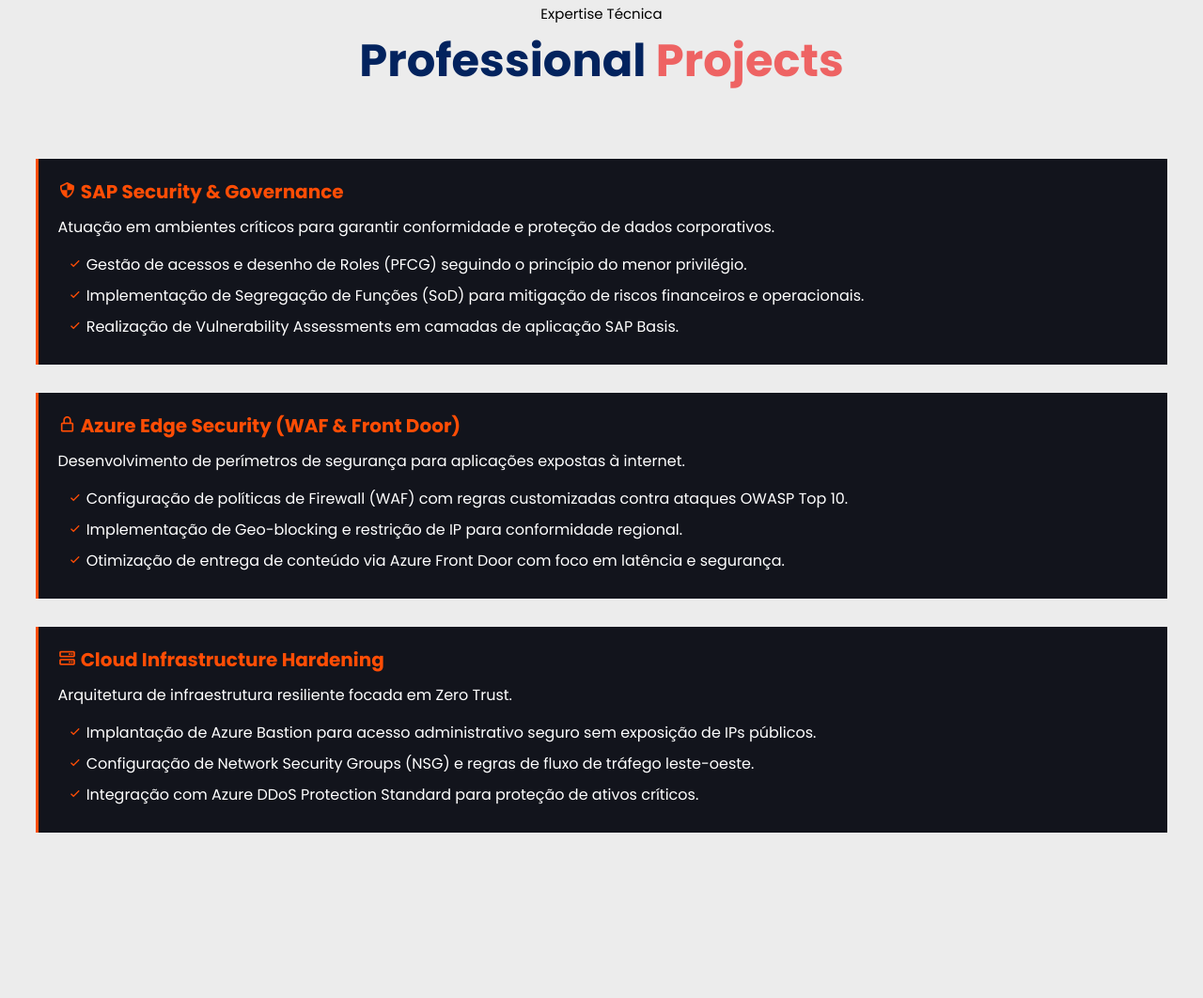
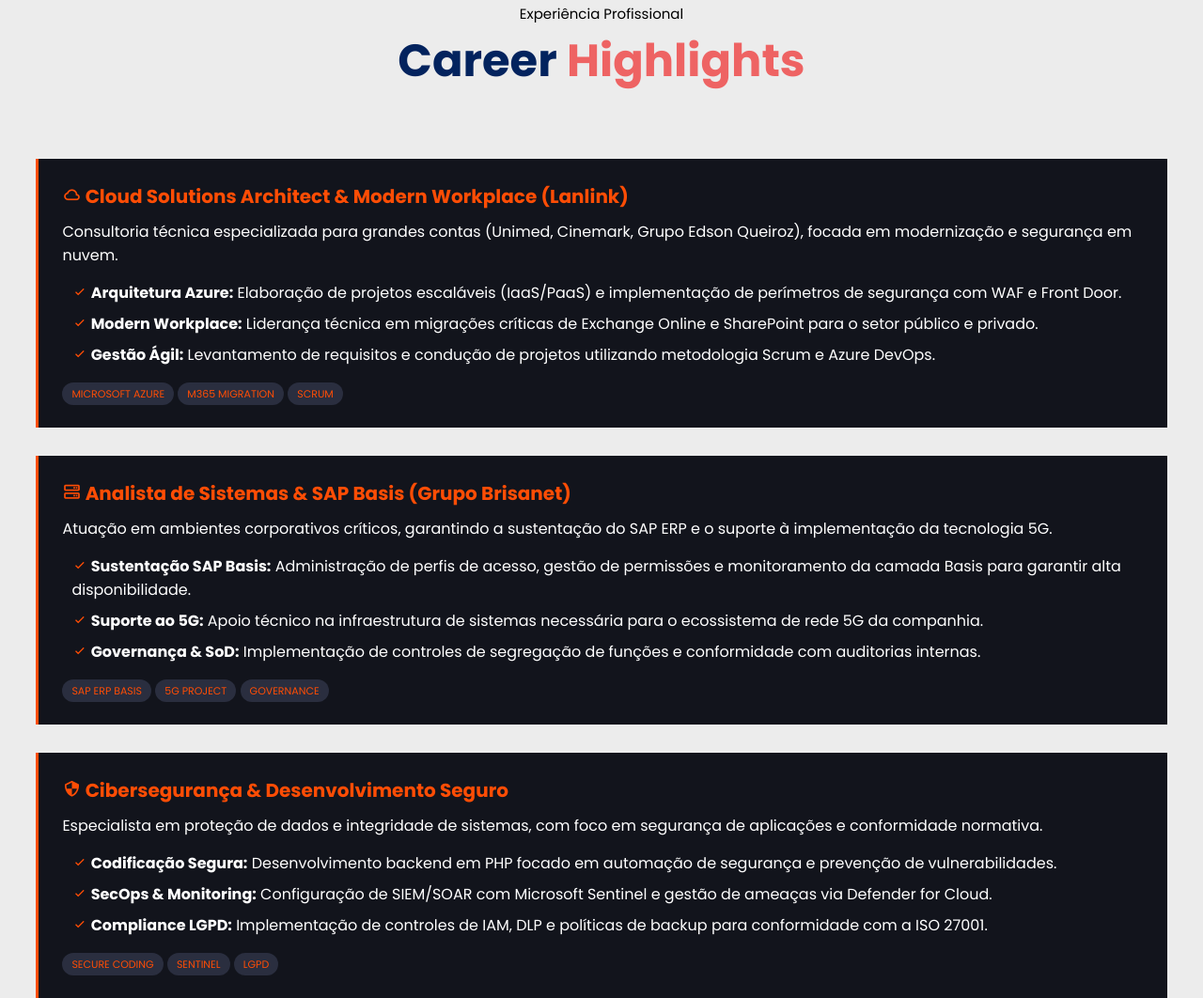
Before and after one commit to lucasliins/portifolio, a plain HTML site: page llportfolio.com.br/index.html in a window 1280 px wide. Shown: the part 3443-4505 px from the top of the page at 94% size. Drawn offline with nearby package versions, Linux system fonts and the light colour scheme; a script that the page names is missing.

Commit message:
Update index.html

```diff
--- a/llportfolio.com.br/index.html
+++ b/llportfolio.com.br/index.html
@@ -157,45 +157,73 @@
     </section>
 
     <!--portfolio section design-->
-  <section class="portfolio" id="professional-projects">
+  <section class="portfolio" id="career-highlights">
     <div class="main-text">
-        <p>Expertise Técnica</p>
-        <h2>Professional <span>Projects</span></h2>
+        <p>Experiência Profissional</p>
+        <h2>Career <span>Highlights</span></h2>
     </div>
 
-    <div class="portfolio-content" style="display: block;"> <div class="prof-item" style="margin-bottom: 30px; padding: 20px; border-left: 3px solid #ff4d05; background: #12141c;">
-            <h5 style="color: #ff4d05; font-size: 20px; margin-bottom: 10px;"><i class="bx bx-shield-quarter"></i> SAP Security & Governance</h5>
-            <p style="margin-bottom: 15px; color: #ffffff;">Atuação em ambientes críticos para garantir conformidade e proteção de dados corporativos.</p>
+    <div class="portfolio-content" style="display: block;">
+
+        <div class="prof-item" style="margin-bottom: 30px; padding: 25px; border-left: 3px solid #ff4d05; background: #12141c;">
+            <h5 style="color: #ff4d05; font-size: 20px; margin-bottom: 10px;">
+                <i class="bx bx-cloud"></i> Cloud Solutions Architect & Modern Workplace (Lanlink)
+            </h5>
+            <p style="margin-bottom: 15px; color: #ffffff;">
+                Consultoria técnica especializada para grandes contas (Unimed, Cinemark, Grupo Edson Queiroz), focada em modernização e segurança em nuvem.
+            </p>
             <ul style="list-style: none; padding-left: 10px; color: #ffffff;">
-                <li style="margin-bottom: 8px;"><i class="bx bx-check" style="color: #ff4d05;"></i> Gestão de acessos e desenho de Roles (PFCG) seguindo o princípio do menor privilégio.</li>
-                <li style="margin-bottom: 8px;"><i class="bx bx-check" style="color: #ff4d05;"></i> Implementação de Segregação de Funções (SoD) para mitigação de riscos financeiros e operacionais.</li>
-                <li style="margin-bottom: 8px;"><i class="bx bx-check" style="color: #ff4d05;"></i> Realização de Vulnerability Assessments em camadas de aplicação SAP Basis.</li>
+                <li style="margin-bottom: 8px;"><i class="bx bx-check" style="color: #ff4d05;"></i> <b>Arquitetura Azure:</b> Elaboração de projetos escaláveis (IaaS/PaaS) e implementação de perímetros de segurança com WAF e Front Door.</li>
+                <li style="margin-bottom: 8px;"><i class="bx bx-check" style="color: #ff4d05;"></i> <b>Modern Workplace:</b> Liderança técnica em migrações críticas de Exchange Online e SharePoint para o setor público e privado.</li>
+                <li style="margin-bottom: 8px;"><i class="bx bx-check" style="color: #ff4d05;"></i> <b>Gestão Ágil:</b> Levantamento de requisitos e condução de projetos utilizando metodologia Scrum e Azure DevOps.</li>
             </ul>
+            <div style="margin-top: 15px;">
+                <span style="background: #2a2e3f; color: #ff4d05; padding: 4px 10px; border-radius: 15px; font-size: 11px;">MICROSOFT AZURE</span>
+                <span style="background: #2a2e3f; color: #ff4d05; padding: 4px 10px; border-radius: 15px; font-size: 11px;">M365 MIGRATION</span>
+                <span style="background: #2a2e3f; color: #ff4d05; padding: 4px 10px; border-radius: 15px; font-size: 11px;">SCRUM</span>
+            </div>
         </div>
 
-        <div class="prof-item" style="margin-bottom: 30px; padding: 20px; border-left: 3px solid #ff4d05; background: #12141c;">
-            <h5 style="color: #ff4d05; font-size: 20px; margin-bottom: 10px;"><i class="bx bx-lock-alt"></i> Azure Edge Security (WAF & Front Door)</h5>
-            <p style="margin-bottom: 15px; color: #ffffff;">Desenvolvimento de perímetros de segurança para aplicações expostas à internet.</p>
+        <div class="prof-item" style="margin-bottom: 30px; padding: 25px; border-left: 3px solid #ff4d05; background: #12141c;">
+            <h5 style="color: #ff4d05; font-size: 20px; margin-bottom: 10px;">
+                <i class="bx bx-server"></i> Analista de Sistemas & SAP Basis (Grupo Brisanet)
+            </h5>
+            <p style="margin-bottom: 15px; color: #ffffff;">
+                Atuação em ambientes corporativos críticos, garantindo a sustentação do SAP ERP e o suporte à implementação da tecnologia 5G.
+            </p>
             <ul style="list-style: none; padding-left: 10px; color: #ffffff;">
-                <li style="margin-bottom: 8px;"><i class="bx bx-check" style="color: #ff4d05;"></i> Configuração de políticas de Firewall (WAF) com regras customizadas contra ataques OWASP Top 10.</li>
-                <li style="margin-bottom: 8px;"><i class="bx bx-check" style="color: #ff4d05;"></i> Implementação de Geo-blocking e restrição de IP para conformidade regional.</li>
-                <li style="margin-bottom: 8px;"><i class="bx bx-check" style="color: #ff4d05;"></i> Otimização de entrega de conteúdo via Azure Front Door com foco em latência e segurança.</li>
+                <li style="margin-bottom: 8px;"><i class="bx bx-check" style="color: #ff4d05;"></i> <b>Sustentação SAP Basis:</b> Administração de perfis de acesso, gestão de permissões e monitoramento da camada Basis para garantir alta disponibilidade.</li>
+                <li style="margin-bottom: 8px;"><i class="bx bx-check" style="color: #ff4d05;"></i> <b>Suporte ao 5G:</b> Apoio técnico na infraestrutura de sistemas necessária para o ecossistema de rede 5G da companhia.</li>
+                <li style="margin-bottom: 8px;"><i class="bx bx-check" style="color: #ff4d05;"></i> <b>Governança & SoD:</b> Implementação de controles de segregação de funções e conformidade com auditorias internas.</li>
             </ul>
+            <div style="margin-top: 15px;">
+                <span style="background: #2a2e3f; color: #ff4d05; padding: 4px 10px; border-radius: 15px; font-size: 11px;">SAP ERP BASIS</span>
+                <span style="background: #2a2e3f; color: #ff4d05; padding: 4px 10px; border-radius: 15px; font-size: 11px;">5G PROJECT</span>
+                <span style="background: #2a2e3f; color: #ff4d05; padding: 4px 10px; border-radius: 15px; font-size: 11px;">GOVERNANCE</span>
+            </div>
         </div>
 
-        <div class="prof-item" style="margin-bottom: 30px; padding: 20px; border-left: 3px solid #ff4d05; background: #12141c;">
-            <h5 style="color: #ff4d05; font-size: 20px; margin-bottom: 10px;"><i class="bx bx-server"></i> Cloud Infrastructure Hardening</h5>
-            <p style="margin-bottom: 15px; color: #ffffff;">Arquitetura de infraestrutura resiliente focada em Zero Trust.</p>
+        <div class="prof-item" style="margin-bottom: 30px; padding: 25px; border-left: 3px solid #ff4d05; background: #12141c;">
+            <h5 style="color: #ff4d05; font-size: 20px; margin-bottom: 10px;">
+                <i class="bx bx-shield-quarter"></i> Cibersegurança & Desenvolvimento Seguro
+            </h5>
+            <p style="margin-bottom: 15px; color: #ffffff;">
+                Especialista em proteção de dados e integridade de sistemas, com foco em segurança de aplicações e conformidade normativa.
+            </p>
             <ul style="list-style: none; padding-left: 10px; color: #ffffff;">
-                <li style="margin-bottom: 8px;"><i class="bx bx-check" style="color: #ff4d05;"></i> Implantação de Azure Bastion para acesso administrativo seguro sem exposição de IPs públicos.</li>
-                <li style="margin-bottom: 8px;"><i class="bx bx-check" style="color: #ff4d05;"></i> Configuração de Network Security Groups (NSG) e regras de fluxo de tráfego leste-oeste.</li>
-                <li style="margin-bottom: 8px;"><i class="bx bx-check" style="color: #ff4d05;"></i> Integração com Azure DDoS Protection Standard para proteção de ativos críticos.</li>
+                <li style="margin-bottom: 8px;"><i class="bx bx-check" style="color: #ff4d05;"></i> <b>Codificação Segura:</b> Desenvolvimento backend em PHP focado em automação de segurança e prevenção de vulnerabilidades.</li>
+                <li style="margin-bottom: 8px;"><i class="bx bx-check" style="color: #ff4d05;"></i> <b>SecOps & Monitoring:</b> Configuração de SIEM/SOAR com Microsoft Sentinel e gestão de ameaças via Defender for Cloud.</li>
+                <li style="margin-bottom: 8px;"><i class="bx bx-check" style="color: #ff4d05;"></i> <b>Compliance LGPD:</b> Implementação de controles de IAM, DLP e políticas de backup para conformidade com a ISO 27001.</li>
             </ul>
+            <div style="margin-top: 15px;">
+                <span style="background: #2a2e3f; color: #ff4d05; padding: 4px 10px; border-radius: 15px; font-size: 11px;">SECURE CODING</span>
+                <span style="background: #2a2e3f; color: #ff4d05; padding: 4px 10px; border-radius: 15px; font-size: 11px;">SENTINEL</span>
+                <span style="background: #2a2e3f; color: #ff4d05; padding: 4px 10px; border-radius: 15px; font-size: 11px;">LGPD</span>
+            </div>
         </div>
 
     </div>
 </section>
-
     <section class="portfolio" id="portfolio">
         <div class="main-text">
             <h2>Latest <span>Projects</span></h2>
@@ -210,8 +238,6 @@
                     <p>A simple blog built with HTML, JavaScript, and Docker, deployed on Microsoft Azure Container Apps, highlighting localStorage persistence, security, and cloud DevOps best practices.</p>
                 </div>
             </div>
-
-
 
             <div class="row">
                 <img src="img/portifolio1.png">
```
